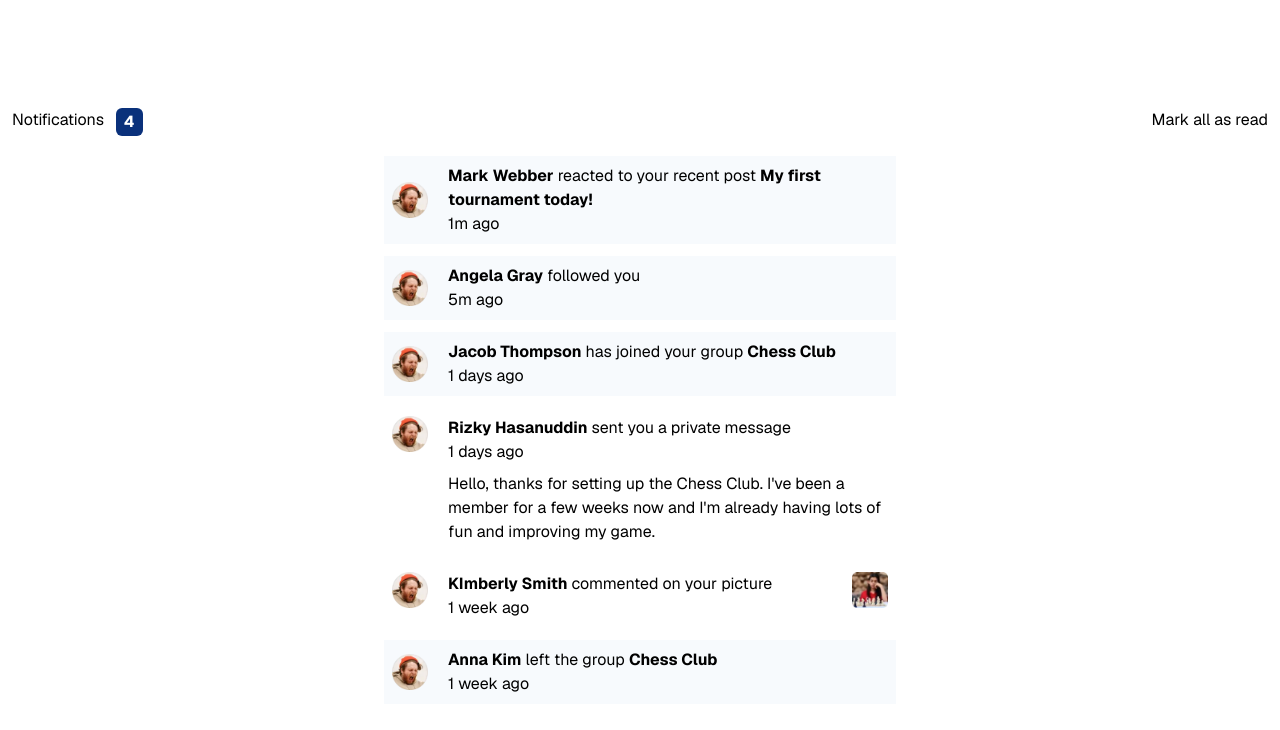
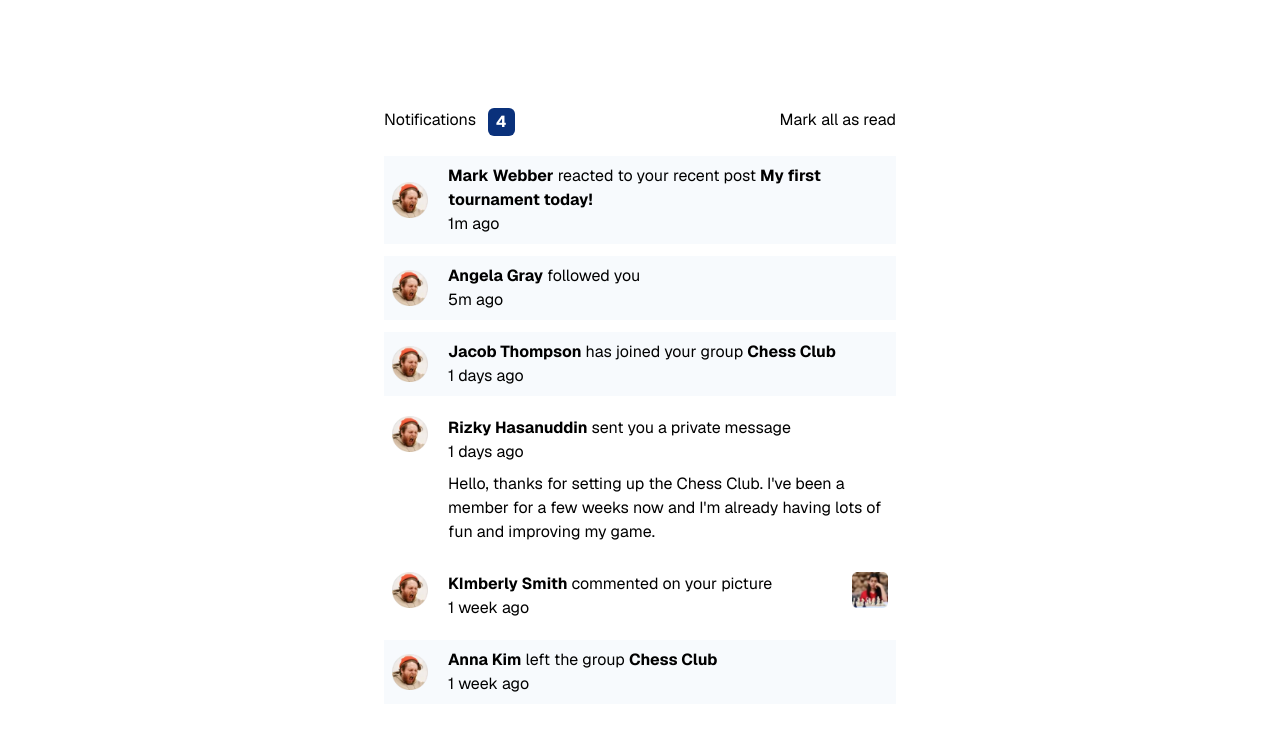
Before and after one commit to TheMcnafaha/fe-notifications-page, a Next.js app: page / in a window 1280 px wide. Shown: the top 730 px of the page. Built offline with nearby package versions, Linux system fonts and the light colour scheme.

Commit message:
fix(css): minor style changes

```diff
--- a/src/app/components/notification-counter.tsx
+++ b/src/app/components/notification-counter.tsx
@@ -6,7 +6,7 @@ export function NotificationCounter({ seenArr }: NotificationCounterProps) {
   const unread = seenArr.filter((mess) => mess === false);
   return (
     <>
-      <div className="mb-2 flex w-full justify-between gap-3 p-3">
+      <div className="mb-2 flex w-full justify-between gap-3 py-3">
         <div className="flex gap-3">
           <h2>Notifications</h2>
           <p className="rounded-md bg-custom-blue px-2 py-[.10rem] text-center font-bold text-white">
--- a/src/app/components/notification-manager.tsx
+++ b/src/app/components/notification-manager.tsx
@@ -144,7 +144,7 @@ export function AllNotifications() {
     setNotifications(nextNotifications);
   }
   return (
-    <>
+    <div>
       <NotificationCounter seenArr={seenArr} />
       <ul className="flex max-w-lg flex-col gap-3">
         {notifications.map((i) => (
@@ -153,6 +153,6 @@ export function AllNotifications() {
           </li>
         ))}
       </ul>
-    </>
+    </div>
   );
 }
```
